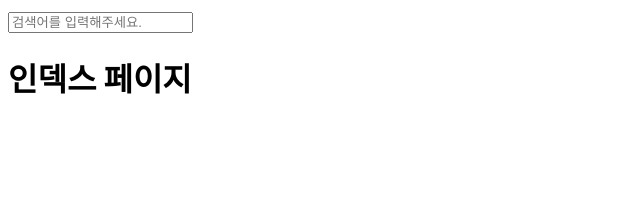
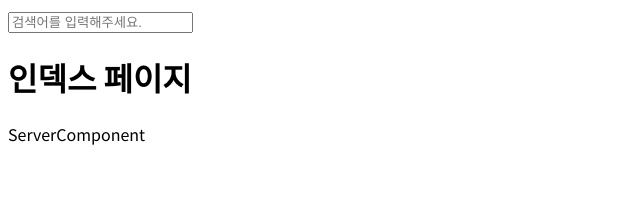
Before and after one commit to parksangryong/oneBiteStudy, a Next.js app: page / in a window 1280 px wide. Shown: the top 212 px of the page, without its empty margins (0-640 px from the left). Built offline with nearby package versions, Linux system fonts and the light colour scheme.

Commit message:
server, client

```diff
--- /dev/null
+++ b/src/app/(with-searchbar)/client-component.tsx
@@ -0,0 +1,11 @@
+"use client";
+
+export default function ClientComponent({
+  children,
+}: {
+  children: React.ReactNode;
+}) {
+  console.log("ClientComponent");
+
+  return <div>{children}</div>;
+}
--- a/src/app/(with-searchbar)/page.tsx
+++ b/src/app/(with-searchbar)/page.tsx
@@ -1,3 +1,15 @@
+import ServerComponent from "./server-component";
+import ClientComponent from "./client-component";
+
 export default function Home() {
-  return <h1>인덱스 페이지</h1>;
+  console.log("Home page");
+
+  return (
+    <>
+      <h1>인덱스 페이지</h1>
+      <ClientComponent>
+        <ServerComponent />
+      </ClientComponent>
+    </>
+  );
 }
--- /dev/null
+++ b/src/app/(with-searchbar)/server-component.tsx
@@ -0,0 +1,4 @@
+export default function ServerComponent() {
+  console.log("ServerComponent 실행!");
+  return <div>ServerComponent</div>;
+}
```
